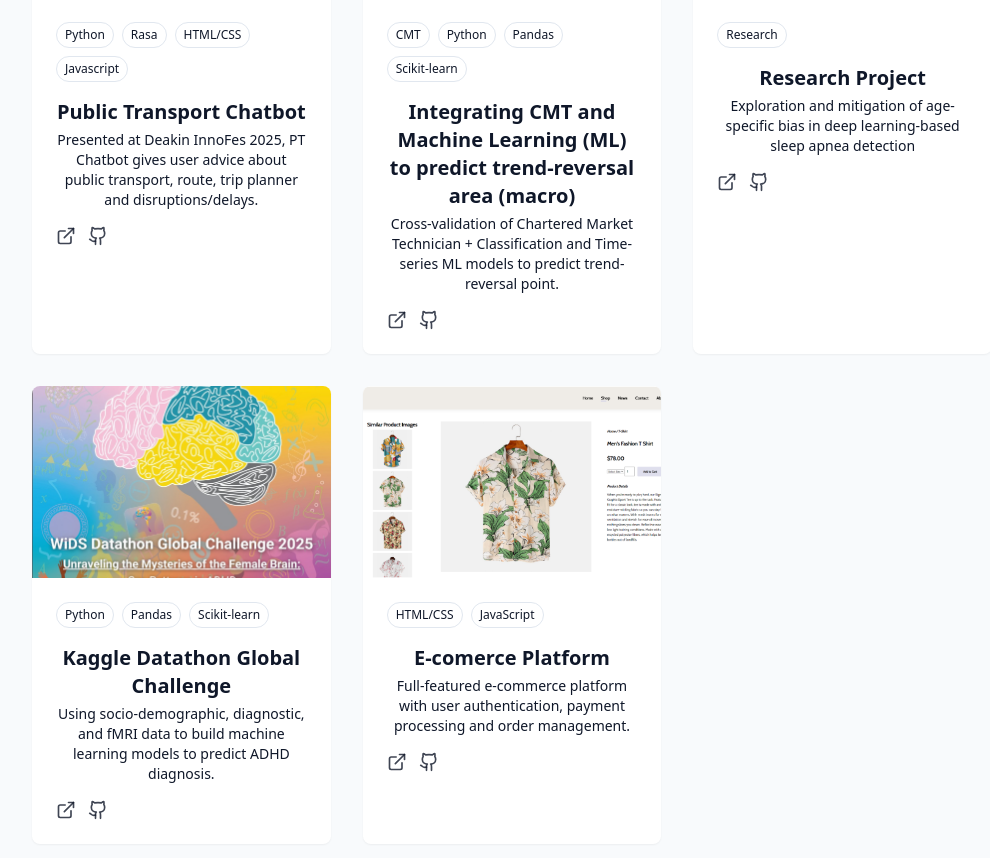
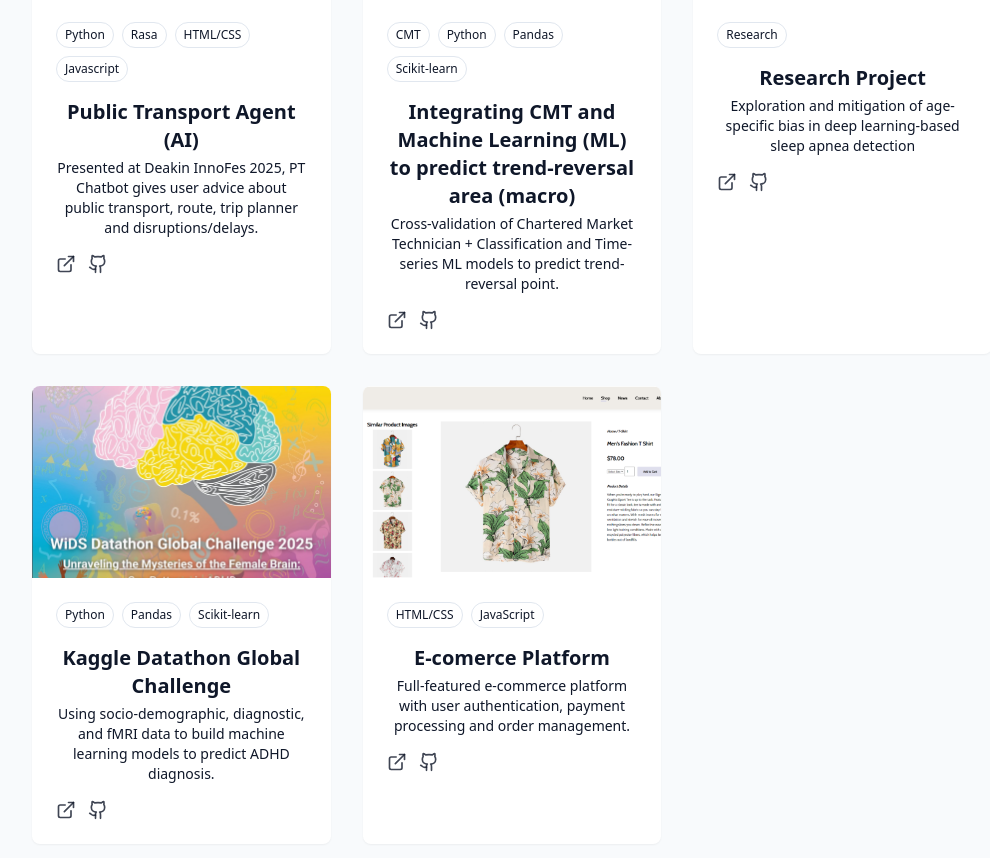
Before and after one commit to andrengyyen/poftfolio, a React (Vite) app: page / in a window 1280 px wide. Shown: the part 3256-4114 px from the top of the page, without its empty margins (128-1118 px from the left). Built offline with nearby package versions, Linux system fonts and the light colour scheme.

Commit message:
Update ProjectsSection.jsx

```diff
--- a/src/components/ProjectsSection.jsx
+++ b/src/components/ProjectsSection.jsx
@@ -3,7 +3,7 @@
 const projects = [
   {
     id: 1,
-    title: "Public Transport Chatbot",
+    title: "Public Transport Agent (AI)",
     description: "Presented at Deakin InnoFes 2025, PT Chatbot gives user advice about public transport, route, trip planner and disruptions/delays.",
     image: "/projects/project1.png",
     tags: ["Python", "Rasa", "HTML/CSS", "Javascript"],
```
